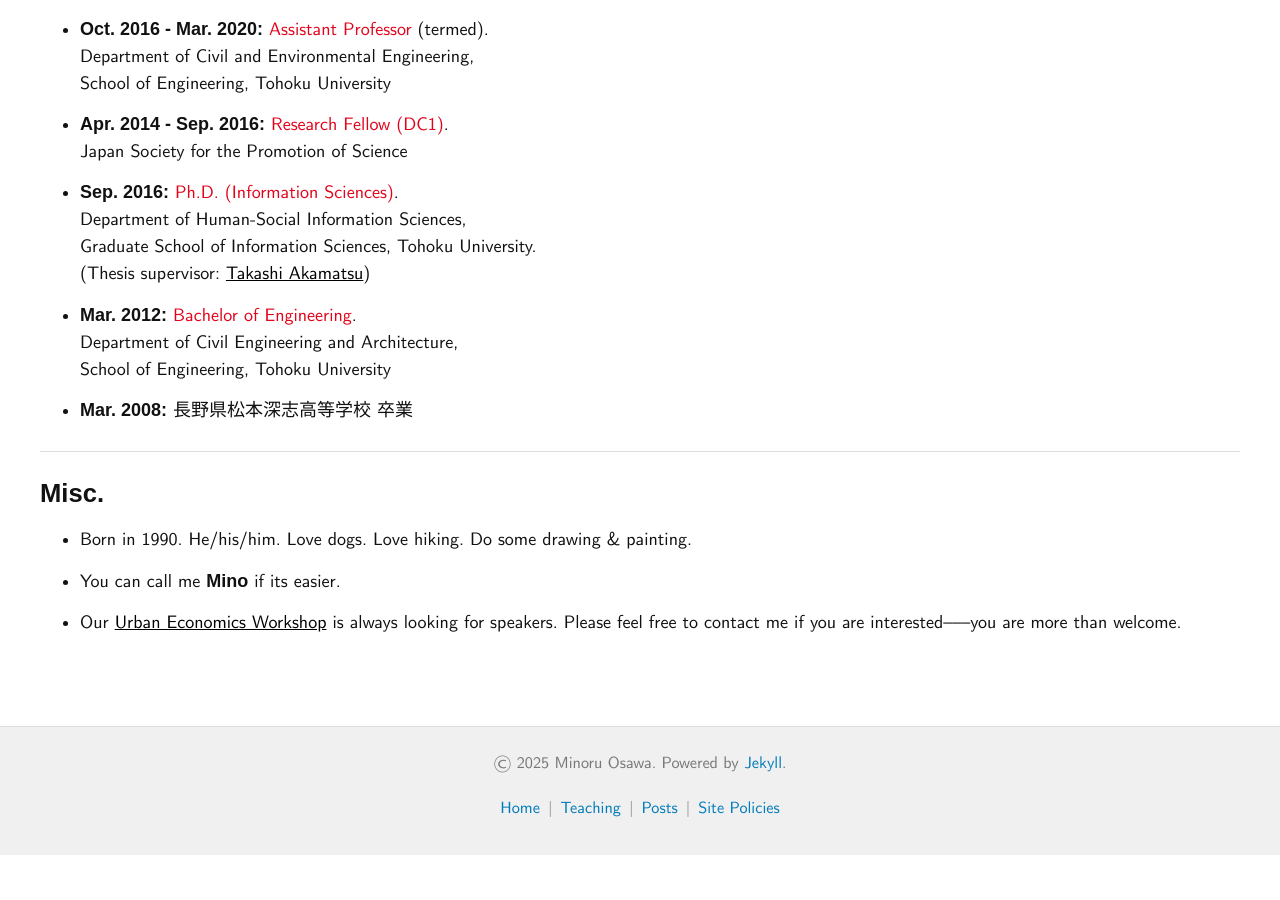
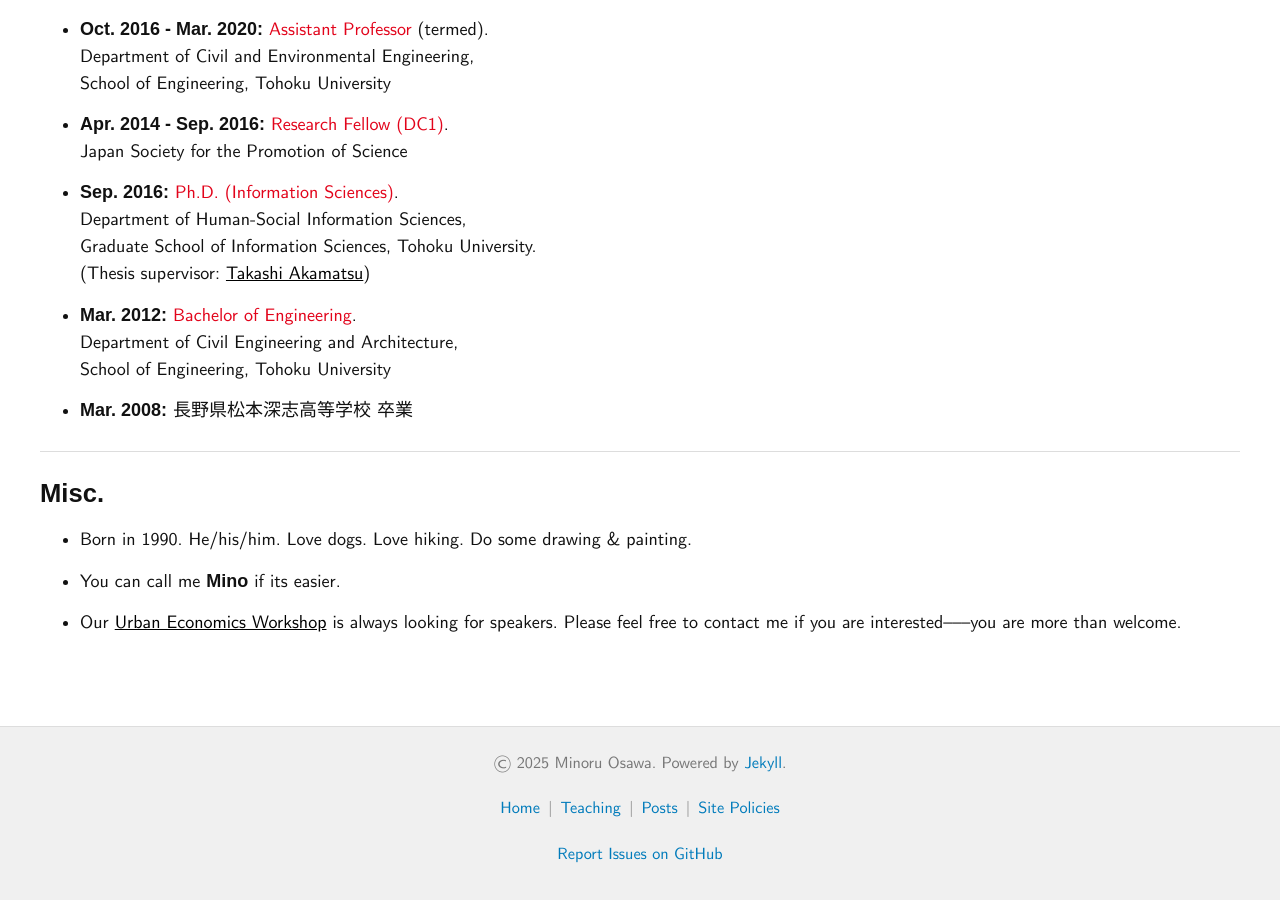
Before and after one commit to mino-osawa/mino-osawa.github.io, a Jekyll site: the page built from index.markdown, in a window 1280 px wide and 900 px high, scrolled down 1842 px. Built offline with Jekyll 4.4.1, drawn with Linux system fonts in a browser that asks for light colours; some web fonts are replaced; before the commit the page ends 2697 px from its top, so only the background shows below that.

Commit message:
fix footer

```diff
--- a/_includes/footer.html
+++ b/_includes/footer.html
@@ -10,6 +10,9 @@
     --><span class="foot-sep">|</span><!--
     --><a href="/policies/">Site Policies</a><!--
 --></p>
+    <p><a href="https://github.com/mino-osawa/mino-osawa.github.io/issues">Report Issues on GitHub</a>
+    </span>
+    </p>
 </div>
 </footer>
 <script>
```
